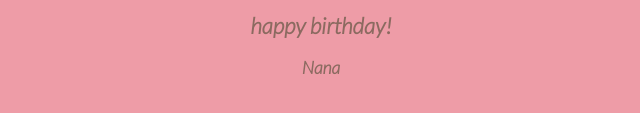
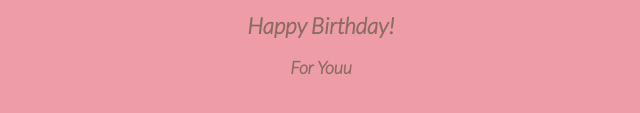
Before and after one commit to Nurina29/special, a plain HTML site: page index.html in a window 1280 px wide. Shown: the part 351-464 px from the top of the page, 327-967 px from the left. Drawn offline with Linux system fonts and the light colour scheme.

Commit message:
Update and rename birthday-cake.html to index.html

```diff
--- a/birthday-cake.html
+++ b/index.html
@@ -283,8 +283,8 @@
         <rect x="10" y="475.571" fill="#fefae9" width="180" height="4" />
       </svg>
       <div class="text">
-      <h1>happy birthday!</h1>
-      <p class="name">Nana</p>
+      <h1>Happy Birthday!</h1>
+      <p class="name">For Youu</p>
       </div>
   </body>
 </html>
```
